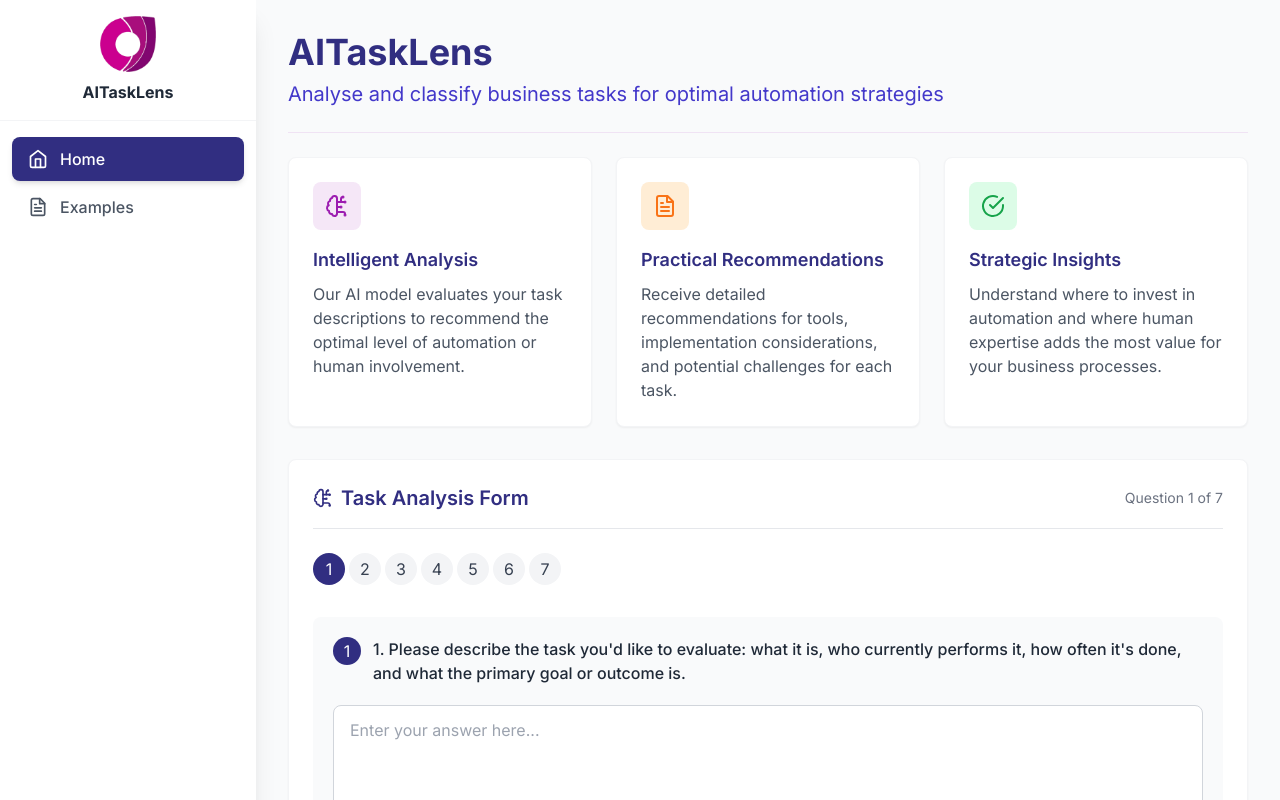
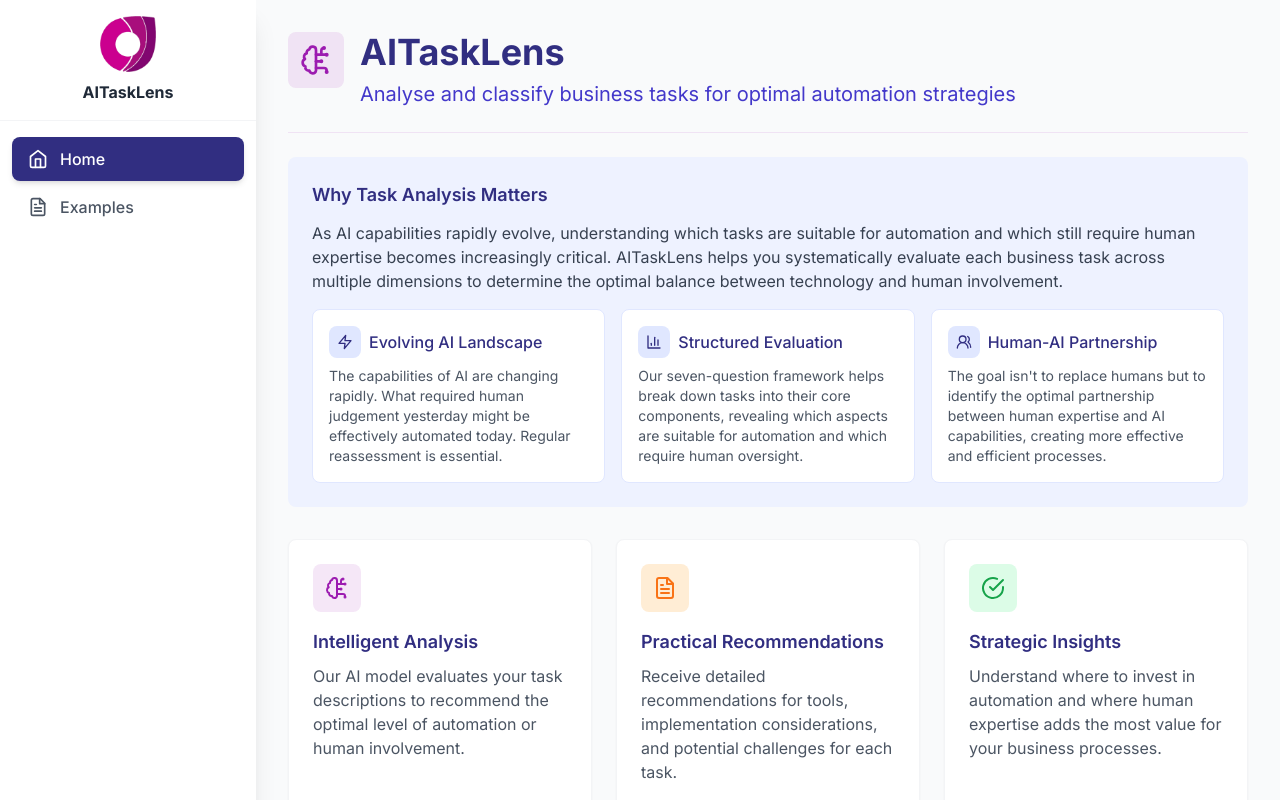
Before and after one commit to DrPBaksh/AITaskLens_v2, a React (Create React App) app: page / in a window 1280 px wide. Shown: the top 800 px of the page. Built offline with nearby package versions, Linux system fonts and the light colour scheme; sample sign-in values are in the browser's storage.

Commit message:
Enhance HomePage with additional information about the purpose of the app

```diff
--- a/src/pages/HomePage.jsx
+++ b/src/pages/HomePage.jsx
@@ -1,10 +1,9 @@
 import React, { useState, useEffect } from 'react';
 import { useNavigate, useLocation } from 'react-router-dom';
 import { motion } from 'framer-motion';
-import { BrainCircuit, FileText, AlertCircle, CheckCircle } from 'lucide-react';
+import { BrainCircuit, FileText, AlertCircle, CheckCircle, Zap, BarChart3, UsersRound } from 'lucide-react';
 import QuestionForm from '../components/QuestionForm';
 import { mockAnalysisResponse } from '../utils/mockData';
-// import { api } from '../services/api';
 
 const HomePage = () => {
   const navigate = useNavigate();
@@ -72,9 +71,9 @@ const HomePage = () => {
         transition={{ delay: 0.1 }}
       >
         <div className="flex items-start gap-4">
-          {/* <div className="bg-corndel-purple/10 p-3 rounded-lg">
+          <div className="bg-corndel-purple/10 p-3 rounded-lg">
             <BrainCircuit size={32} className="text-corndel-purple" />
-          </div> */}
+          </div>
           <div>
             <h1 className="text-4xl font-bold text-indigo-900 mb-2">
               AITaskLens
@@ -82,6 +81,57 @@ const HomePage = () => {
             <h2 className="text-xl text-indigo-700">
               Analyse and classify business tasks for optimal automation strategies
             </h2>
+          </div>
+        </div>
+      </motion.div>
+
+      {/* Enhanced Description */}
+      <motion.div
+        className="bg-indigo-50 p-6 rounded-lg mb-8"
+        initial={{ opacity: 0, y: 20 }}
+        animate={{ opacity: 1, y: 0 }}
+        transition={{ delay: 0.15 }}
+      >
+        <h3 className="text-lg font-semibold text-indigo-900 mb-3">Why Task Analysis Matters</h3>
+        <p className="text-gray-700 mb-4">
+          As AI capabilities rapidly evolve, understanding which tasks are suitable for automation and which still require human expertise becomes increasingly critical. AITaskLens helps you systematically evaluate each business task across multiple dimensions to determine the optimal balance between technology and human involvement.
+        </p>
+
+        <div className="grid grid-cols-1 md:grid-cols-3 gap-4 mt-4">
+          <div className="bg-white p-4 rounded-lg border border-indigo-100 flex flex-col">
+            <div className="flex items-center mb-2">
+              <div className="w-8 h-8 bg-indigo-100 rounded-lg flex items-center justify-center mr-2">
+                <Zap className="h-4 w-4 text-indigo-900" />
+              </div>
+              <h4 className="font-medium text-indigo-900">Evolving AI Landscape</h4>
+            </div>
+            <p className="text-sm text-gray-600">
+              The capabilities of AI are changing rapidly. What required human judgement yesterday might be effectively automated today. Regular reassessment is essential.
+            </p>
+          </div>
+
+          <div className="bg-white p-4 rounded-lg border border-indigo-100 flex flex-col">
+            <div className="flex items-center mb-2">
+              <div className="w-8 h-8 bg-indigo-100 rounded-lg flex items-center justify-center mr-2">
+                <BarChart3 className="h-4 w-4 text-indigo-900" />
+              </div>
+              <h4 className="font-medium text-indigo-900">Structured Evaluation</h4>
+            </div>
+            <p className="text-sm text-gray-600">
+              Our seven-question framework helps break down tasks into their core components, revealing which aspects are suitable for automation and which require human oversight.
+            </p>
+          </div>
+
+          <div className="bg-white p-4 rounded-lg border border-indigo-100 flex flex-col">
+            <div className="flex items-center mb-2">
+              <div className="w-8 h-8 bg-indigo-100 rounded-lg flex items-center justify-center mr-2">
+                <UsersRound className="h-4 w-4 text-indigo-900" />
+              </div>
+              <h4 className="font-medium text-indigo-900">Human-AI Partnership</h4>
+            </div>
+            <p className="text-sm text-gray-600">
+              The goal isn't to replace humans but to identify the optimal partnership between human expertise and AI capabilities, creating more effective and efficient processes.
+            </p>
           </div>
         </div>
       </motion.div>
```
